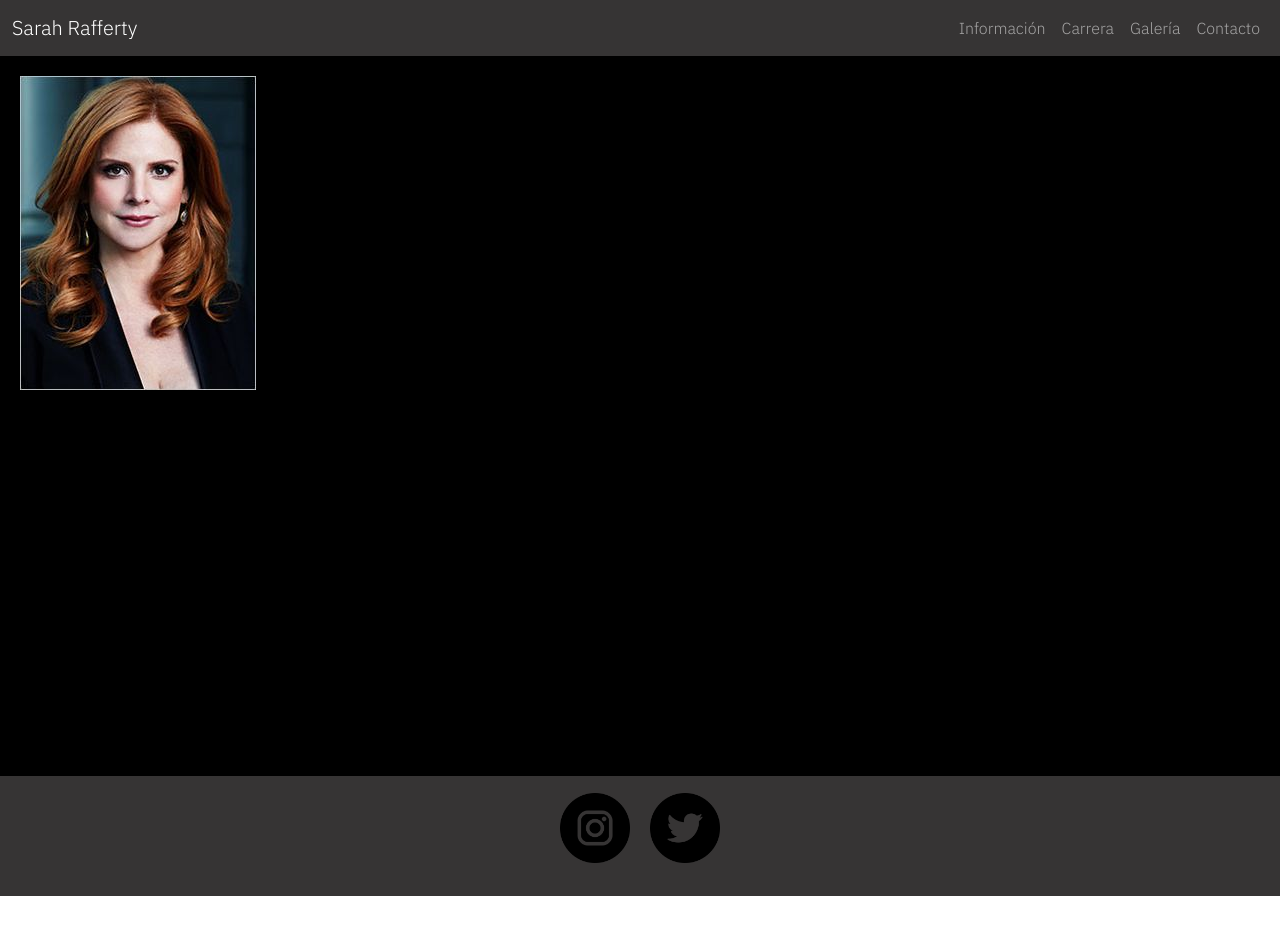
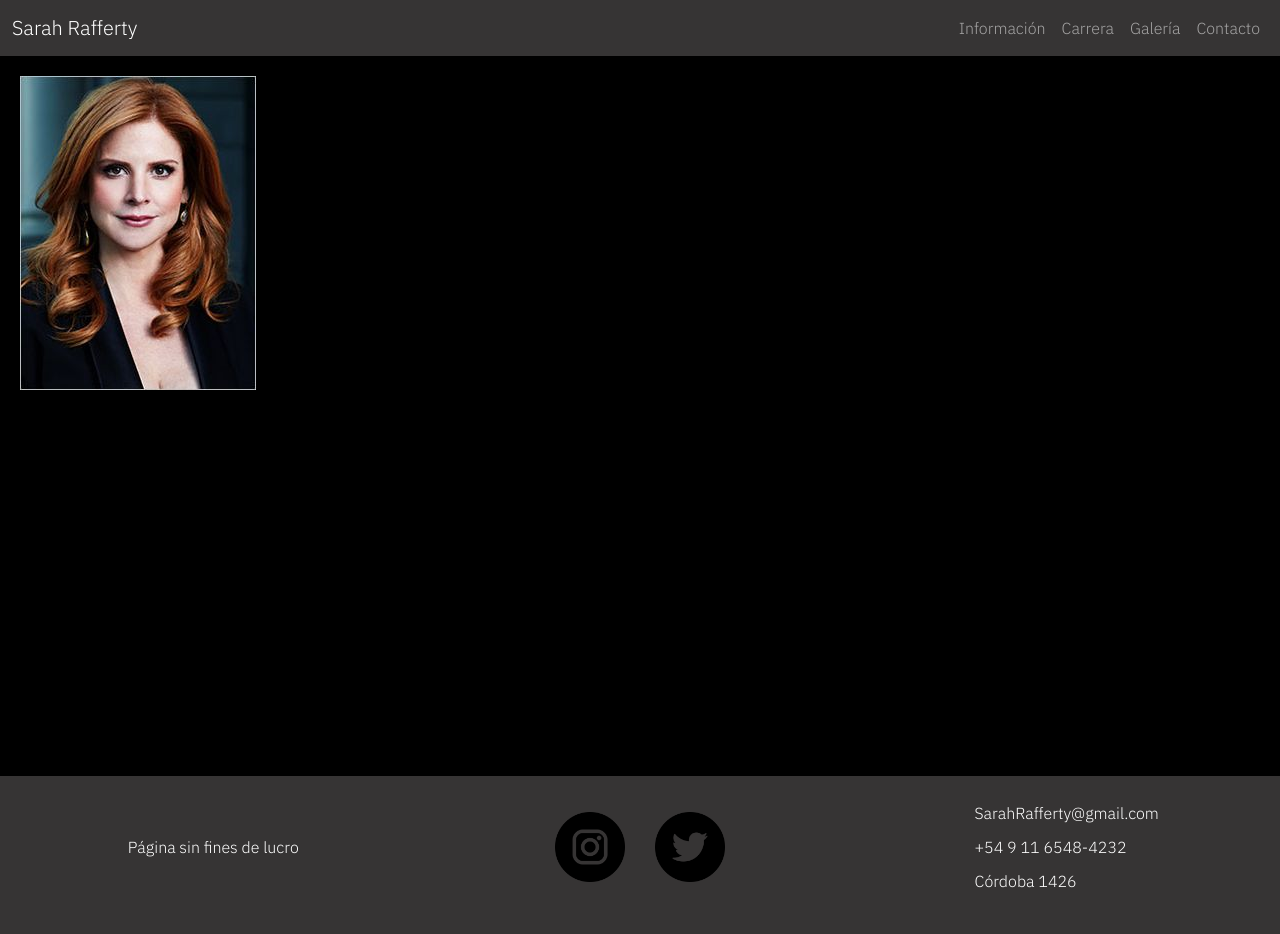
Before and after one commit to belendepalo/maria-belen-depalo-Coder, a website: page pages/contacto.html in a window 1280 px wide. Before the commit the page ends 896 px from the top, so only its background shows below. Drawn offline with nearby package versions, Linux system fonts and the light colour scheme.

Commit message:
update footer

```diff
--- a/pages/contacto.html
+++ b/pages/contacto.html
@@ -36,14 +36,25 @@
         <img src="../imagenes/contacto1.jpg" alt="Sarah Rafferty">
         <!-- todavÍa no vimos formularios, asi que no los agrego todavía -->
     </main>
-        <footer>
+    <footer>
+      <div class="footer__div">
+        <p>Página sin fines de lucro</p>
+      </div>
+      <div class="footer__div">
+        <ul class="footer__list footer__logos">
+          <!-- logos diseñados por riajulislam -->
+          <li class="footer__image"><a href="https://www.instagram.com/iamsarahgrafferty/?hl=es" target="_blank"><img src="../imagenes/logos/instagram.png" alt="logo de instagram" class="footer__instagram"></a></li>
+          <li class="footer__image"><a href="https://twitter.com/sarahgrafferty?lang=es" target="_blank"><img src="../imagenes/logos/twitter.png" alt="logo de twitter" class="footer__twitter"></a></li>
+        </ul>
+      </div>
+      <div class="footer__div">
         <ul class="footer__list">
-            <!-- logos diseñados por riajulislam -->
-            <li class="footer__image"><a href="https://www.instagram.com/iamsarahgrafferty/?hl=es" target="_blank"><img src="../imagenes/logos/instagram.png" alt="logo de instagram" class="footer__instagram"></a></li>
-            <li class="footer__image"><a href="https://twitter.com/sarahgrafferty?lang=es" target="_blank"><img src="../imagenes/logos/twitter.png" alt="logo de twitter" class="footer__twitter"></a></li>
+          <li class="list__container">SarahRafferty@gmail.com</li>
+          <li class="list__container">+54 9 11 6548-4232</li>
+          <li class="list__container">Córdoba 1426</li>
         </ul>
+      </div>
     </footer>
-
     <script src="https://cdn.jsdelivr.net/npm/@popperjs/core@2.10.2/dist/umd/popper.min.js" integrity="sha384-7+zCNj/IqJ95wo16oMtfsKbZ9ccEh31eOz1HGyDuCQ6wgnyJNSYdrPa03rtR1zdB" crossorigin="anonymous"></script>
     <script src="https://cdn.jsdelivr.net/npm/bootstrap@5.1.3/dist/js/bootstrap.min.js" integrity="sha384-QJHtvGhmr9XOIpI6YVutG+2QOK9T+ZnN4kzFN1RtK3zEFEIsxhlmWl5/YESvpZ13" crossorigin="anonymous"></script>
 </body>
--- a/scss/_style.scss
+++ b/scss/_style.scss
@@ -48,31 +48,36 @@ main{
 
 
 /* FOOTER */
-
 footer{
     background-color: #363434;
-    height: 120px;
     width: 100%;
-    display: flex;
-    justify-content: center;
+    display: grid;
+    grid-template-columns: repeat(3, 1fr);
     align-items: center;
+    justify-items: center;
 }
-
 .footer__list{
-    display: flex;
+  /*   display: flex; */
     list-style: none;
     padding: 20px;
+
+}
+.footer__logos{
+    display: flex;
+}
+.list__container{
+    padding: 5px;
 }
 .footer__twitter{
     width: 70px;
     height: auto;
-    margin: 10px;
+    margin: 15px;
 }
 
 .footer__instagram{
     width: 70px;
     height: auto;
-    margin: 10px;
+    margin: 15px;
 }
 
 /* ---------------------------GALERIA */
```
Also changed, not shown: index.html (+15 -3 lines), pages/carrera.html (+15 -4 lines), pages/galeria.html (+15 -4 lines), pages/informacion.html (+15 -4 lines), css/style.css, 1 other file.
